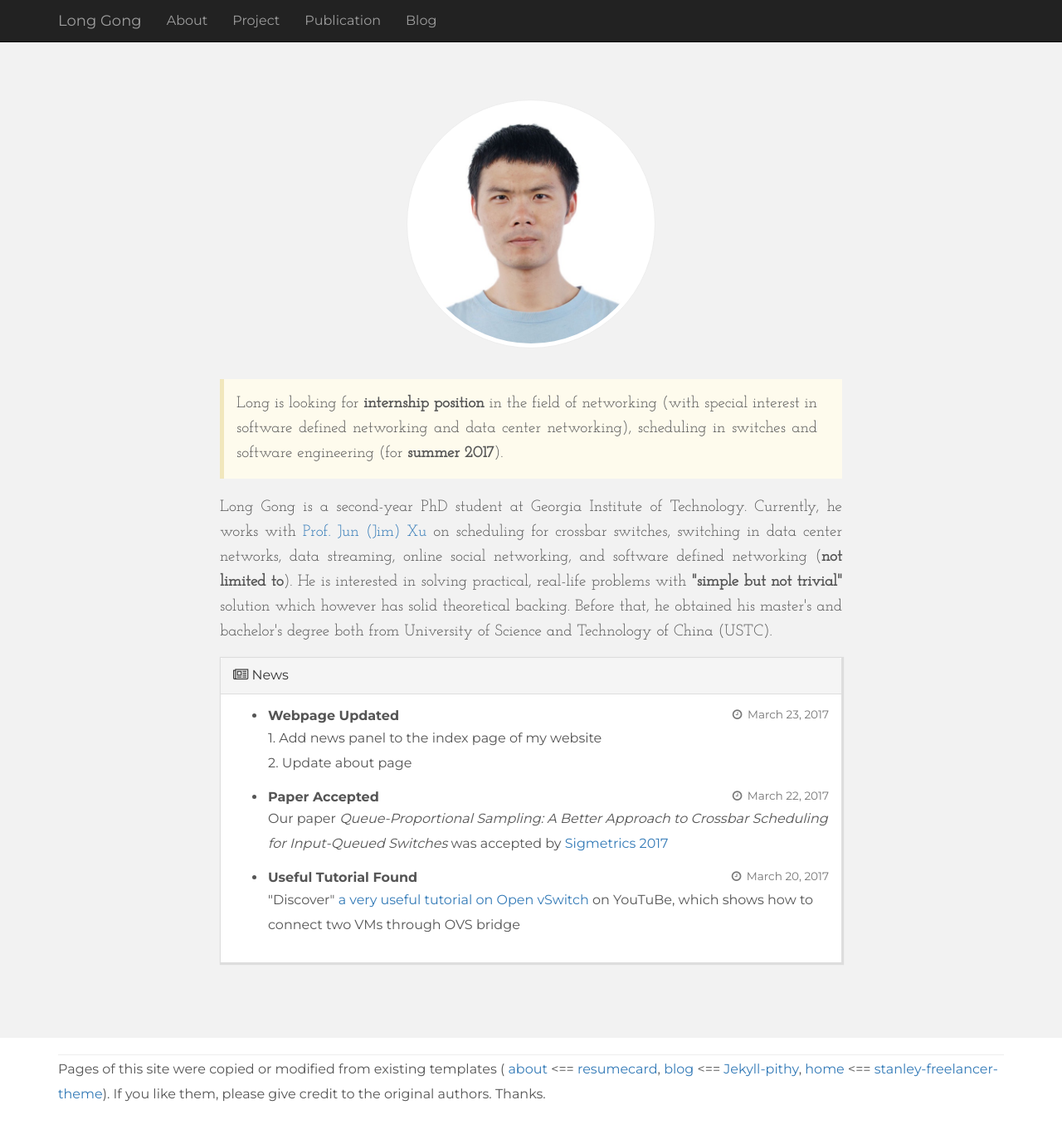
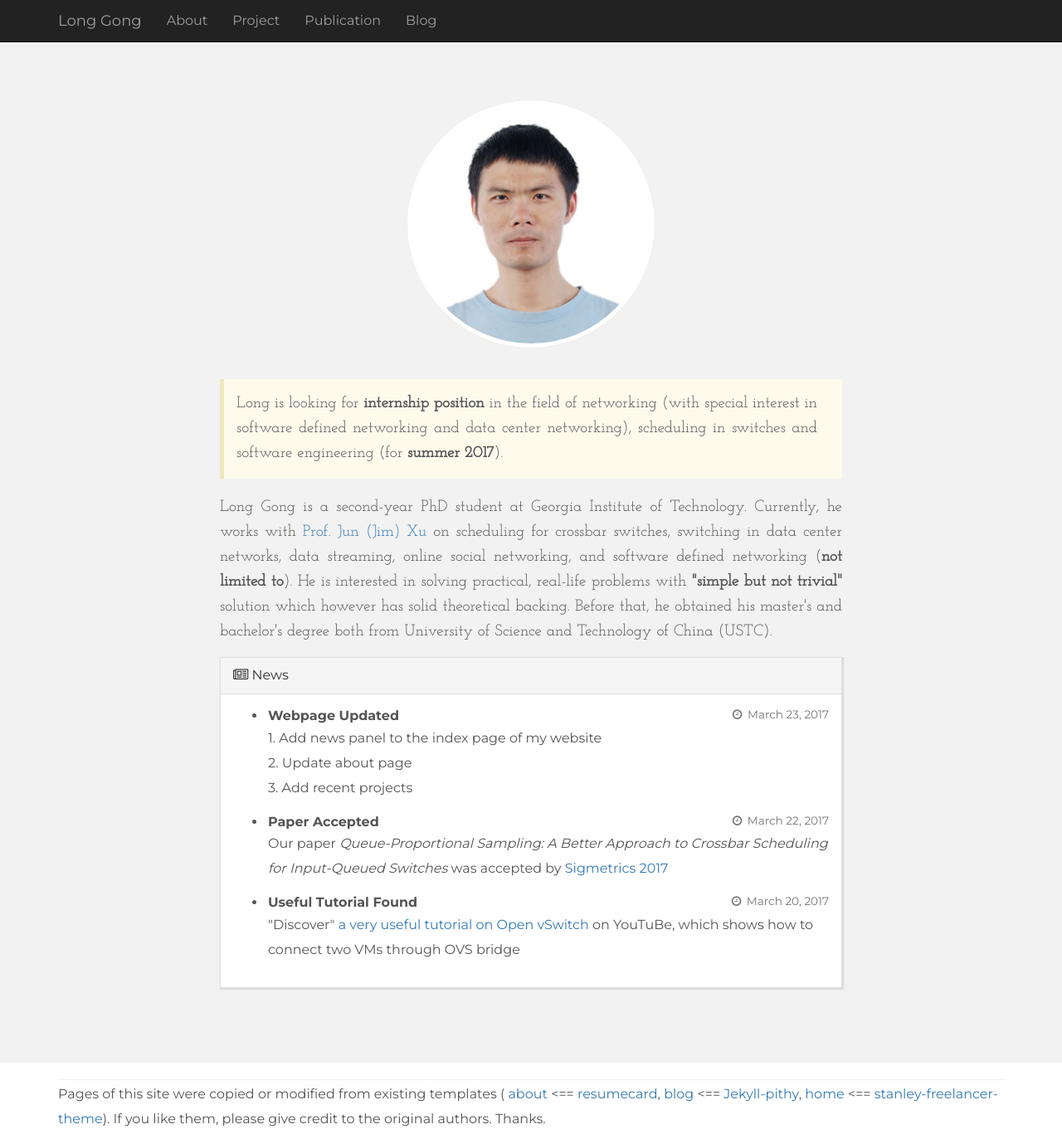
Before and after one commit to lgong30/lgong30.github.io, a Jekyll site: the page built from index.html, in a window 1280 px wide and 1379 px high. Shown: the whole window at 83% size. Built offline with Jekyll 4.4.1, drawn with Linux system fonts in a browser that asks for light colours; comment, search, counter and statistics services are not loaded.

Commit message:
add projects

```diff
--- a/_config.yml
+++ b/_config.yml
@@ -99,7 +99,7 @@ education:
 news:
   - summary: Webpage Updated
     time: March 23, 2017
-    content: "1. Add news panel to the index page of my website<br/>2. Update about page"
+    content: "1. Add news panel to the index page of my website<br/>2. Update about page<br/>3. Add recent projects"
   - summary: Paper Accepted
     time: March 22, 2017
     content: "Our paper <I>Queue-Proportional Sampling: A Better Approach to Crossbar Scheduling for Input-Queued Switches</I> was accepted by <a href=\"https://www.sigmetrics.org/sigmetrics2017/\">Sigmetrics 2017</a>"
```
